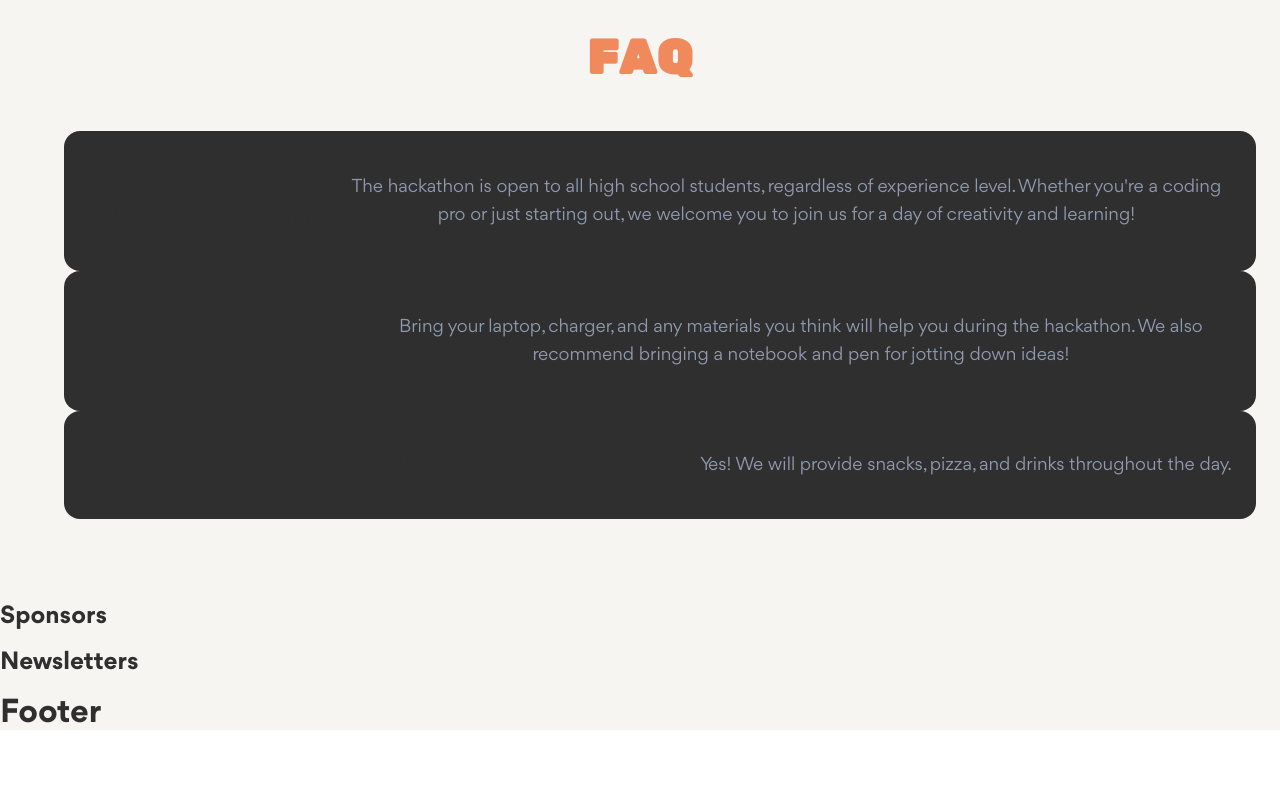
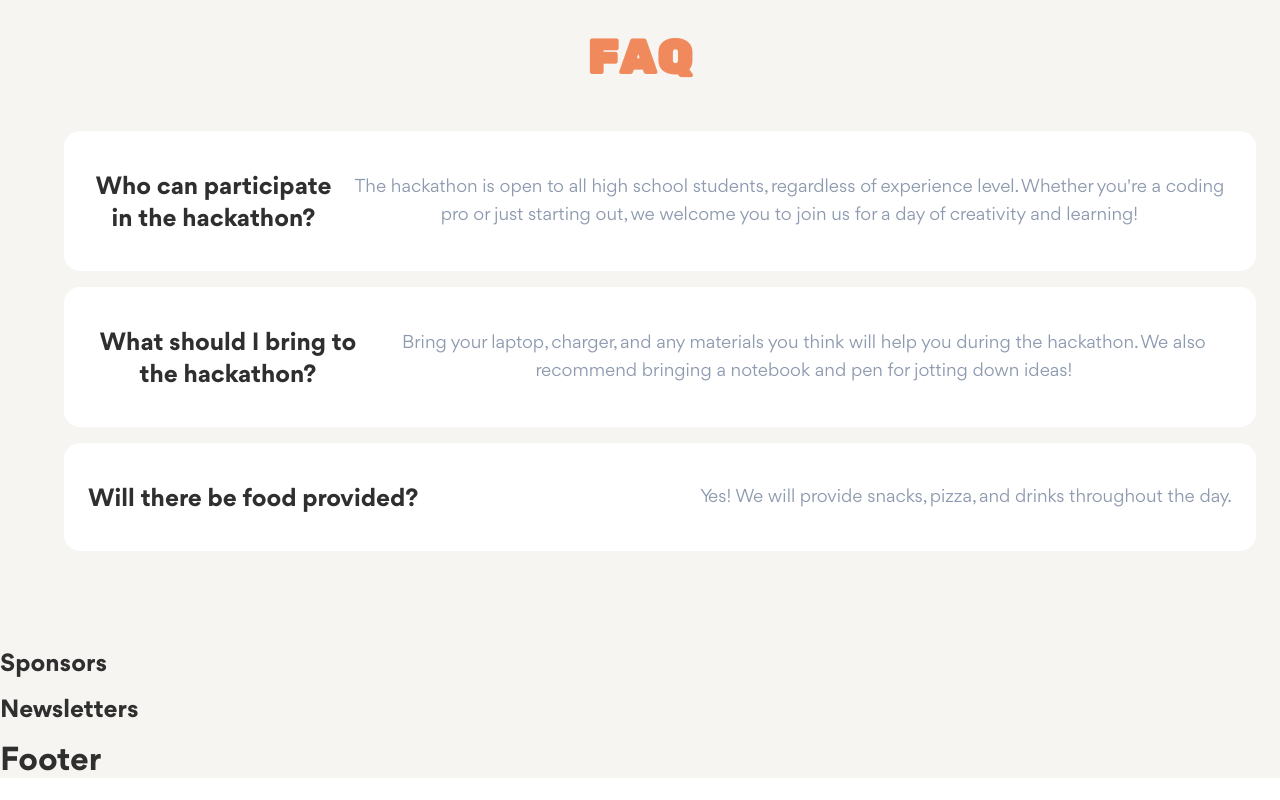
Before and after one commit to heonaliu/unplugged-hackathon, a React (Vite) app: page / in a window 1280 px wide. Shown: the part 2260-3060 px from the top of the page. Before the commit the page ends 3012 px from the top, so only its background shows below. Built offline with nearby package versions, Linux system fonts and the light colour scheme.

Commit message:
faq edit tailwindcss so that there's more padding/margin left for the answers

```diff
--- a/src/sections/FAQ.jsx
+++ b/src/sections/FAQ.jsx
@@ -25,12 +25,12 @@ export const Faq = () => {
       {faqItems.map((item, index) => (
         <div
           key={index}
-          className="ml-10 bg-charcoal text-white rounded-2xl px-6 py-5 flex justify-between items-center cursor-pointer hover:scale-[1.01] transition"
+          className="ml-10 mb-4 bg-white text-white rounded-2xl px-6 py-5 flex justify-between items-center cursor-pointer transition"
         >
           <h2 className="text-charcoal text-2xl font-semibold mb-4">
             {item.question}
           </h2>
-          <p className="text-lg text-bluegray">{item.answer}</p>
+          <p className=" items-center ml-2 text-lg text-bluegray">{item.answer}</p>
         </div>
       ))}
     </section>
```
